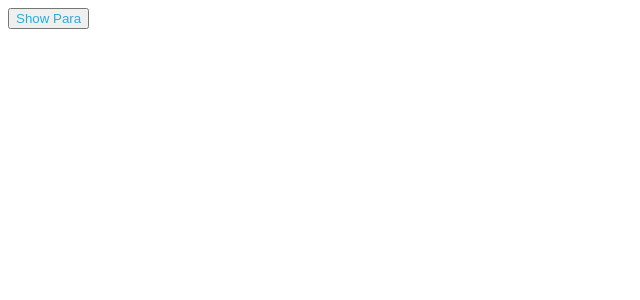
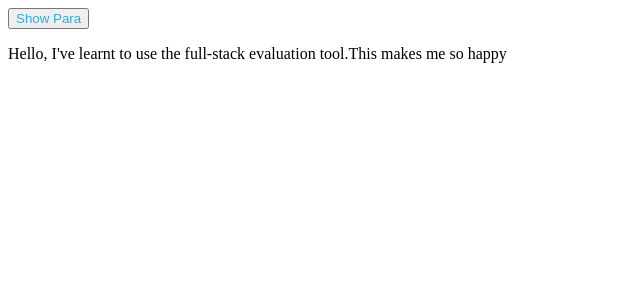
Before and after one commit to ankitanigam51/React-Assignment---Button-Action-with-Functional-Component, a React app: page / in a window 1280 px wide. Shown: the top 300 px of the page, without its empty margins (0-640 px from the left). Built offline with nearby package versions, Linux system fonts and the light colour scheme.

Commit message:
Done change

```diff
--- a/src/components/App.js
+++ b/src/components/App.js
@@ -2,10 +2,10 @@ import React, {Component, useState} from "react";
 import "./../styles/App.css";
 
 function App() {
-  const [showPara, setShowPara] = useState(false);
+  const [showPara, setShowPara] = useState(true);
   return (
     <div id="main">
-      <button id="click" onClick={() => setShowPara(true)}>Show Para</button>
+      <button id="click" onClick={() => setShowPara(!showPara)}>Show Para</button>
       {showPara ? ( <p id="para"> Hello, I've learnt to use the full-stack evaluation tool.This makes me so happy
       </p> ) : null}
 </div>
```
